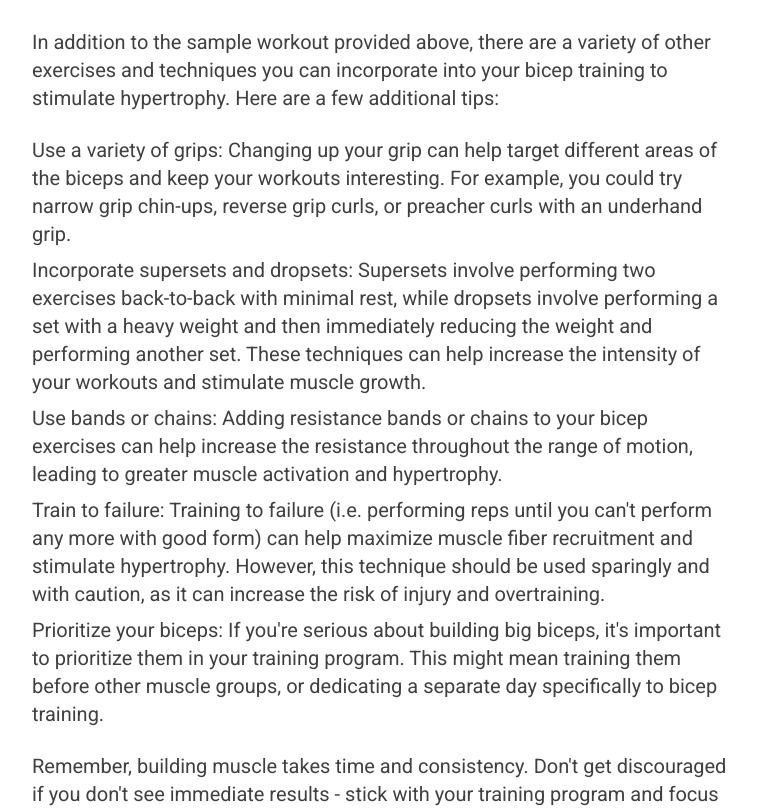
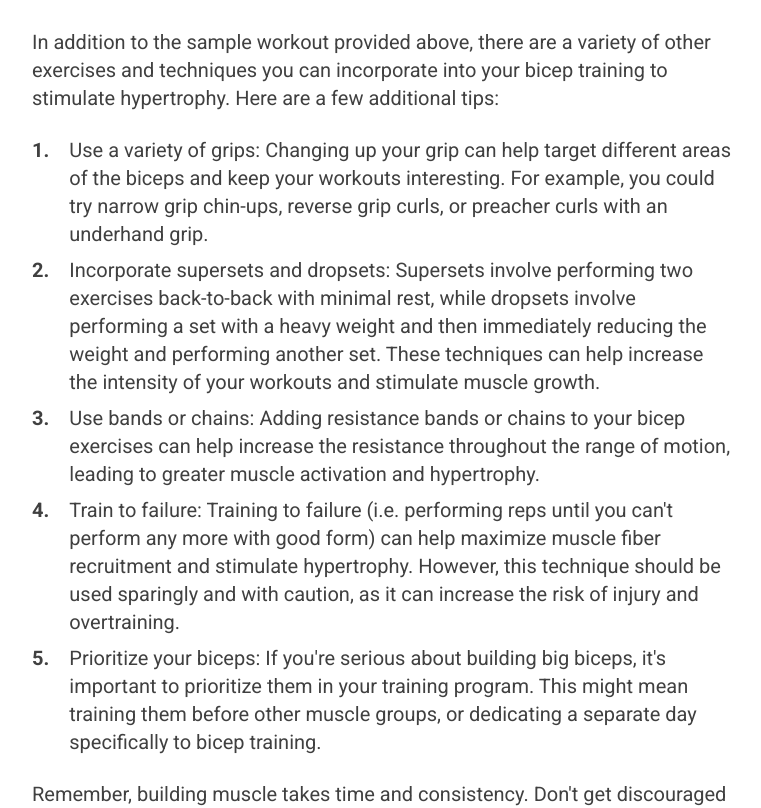
Before and after one commit to JackNalias/gym-blog, a Next.js app: page /blogs/training-biceps-for-hypertrophy in a window 1280 px wide. Shown: the part 3520-4328 px from the top of the page, without its empty margins (256-1017 px from the left). Built offline with nearby package versions, Linux system fonts and the light colour scheme.

Commit message:
update blog

```diff
--- a/src/app/blogs/training-biceps-for-hypertrophy/page.tsx
+++ b/src/app/blogs/training-biceps-for-hypertrophy/page.tsx
@@ -200,12 +200,14 @@ export default function TrainingBicepsForHypertrophy() {
 
       <ul className="list-decimal">
         <li>
+          <span>1.</span>
           Use a variety of grips: Changing up your grip can help target
           different areas of the biceps and keep your workouts interesting. For
           example, you could try narrow grip chin-ups, reverse grip curls, or
           preacher curls with an underhand grip.
         </li>
         <li>
+          <span>2.</span>
           Incorporate supersets and dropsets: Supersets involve performing two
           exercises back-to-back with minimal rest, while dropsets involve
           performing a set with a heavy weight and then immediately reducing the
@@ -213,11 +215,13 @@ export default function TrainingBicepsForHypertrophy() {
           the intensity of your workouts and stimulate muscle growth.
         </li>
         <li>
+          <span>3.</span>
           Use bands or chains: Adding resistance bands or chains to your bicep
           exercises can help increase the resistance throughout the range of
           motion, leading to greater muscle activation and hypertrophy.
         </li>
         <li>
+          <span>4.</span>
           Train to failure: Training to failure (i.e. performing reps until you
           can&apos;t perform any more with good form) can help maximize muscle
           fiber recruitment and stimulate hypertrophy. However, this technique
@@ -225,6 +229,7 @@ export default function TrainingBicepsForHypertrophy() {
           of injury and overtraining.
         </li>
         <li>
+          <span>5.</span>
           Prioritize your biceps: If you&apos;re serious about building big
           biceps, it&apos;s important to prioritize them in your training
           program. This might mean training them before other muscle groups, or
```
